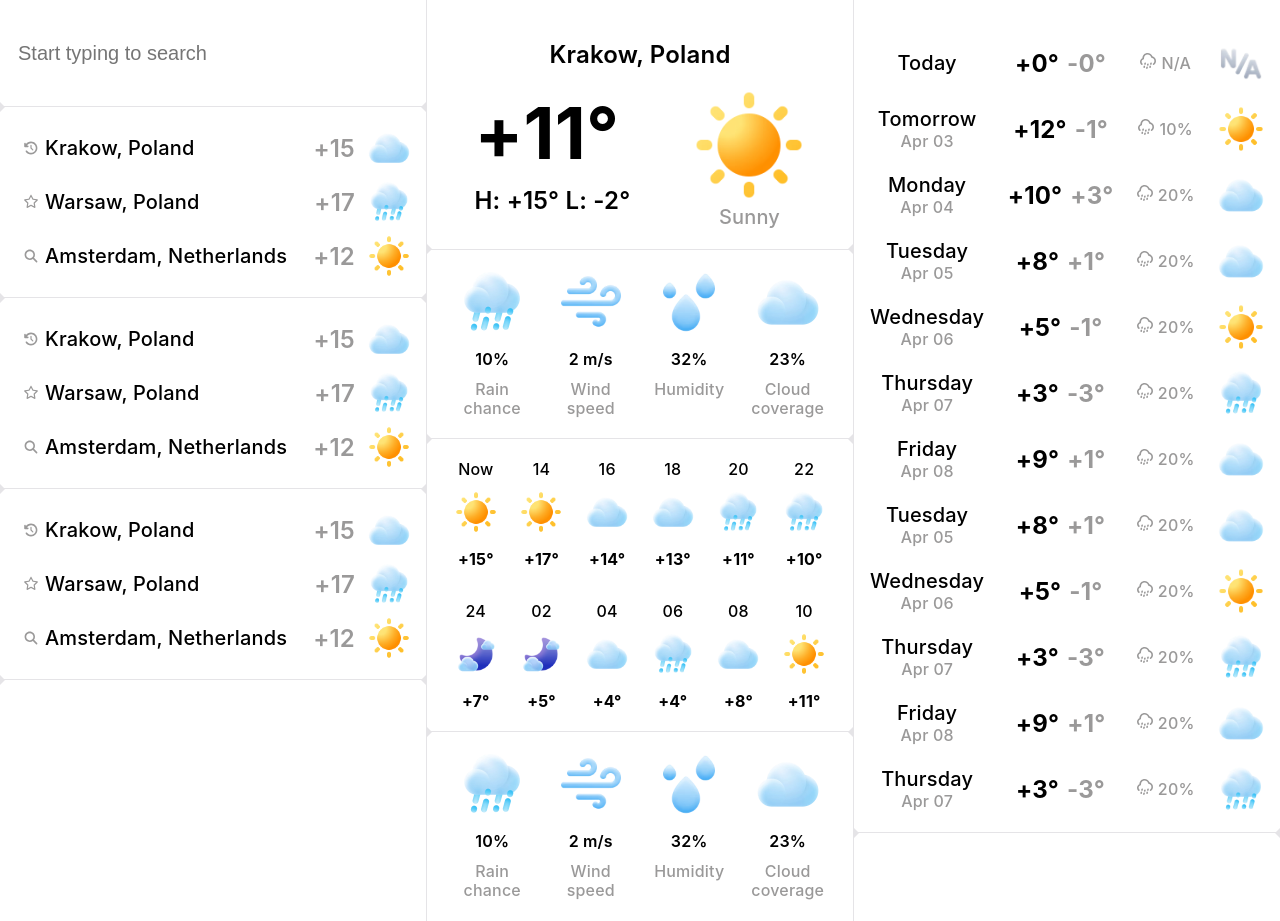
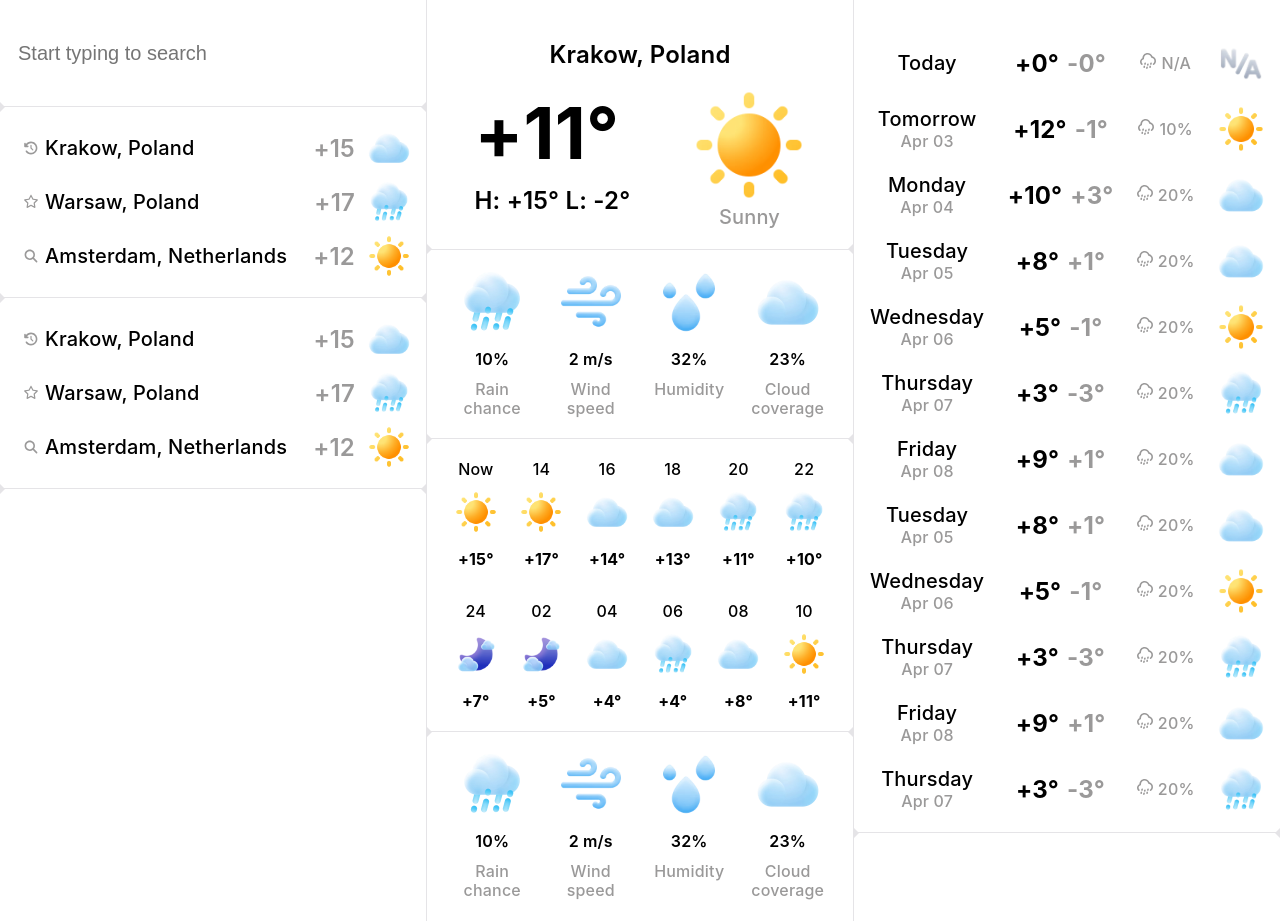
Before and after one commit to Kak0ytachel/SimpleWeather, a React (Vite) app: page / in a window 1280 px wide. Built offline with nearby package versions, Linux system fonts and the light colour scheme.

Commit message:
search/city updated

```diff
--- a/src/App.jsx
+++ b/src/App.jsx
@@ -160,16 +160,19 @@ function App() {
                 <input className={"Search"} type="text" placeholder={"Start typing to search"} autoFocus onInput={searchInputHandler}></input>
             </Card>
           <Divider/>
+
+            {(foundCities.length > 0)? (<>
+              <Card>
+                <CityCard cities={foundCities} typeIcon={"search"}/>
+              </Card>
+              <Divider/>
+            </>): null}
           <Card>
-            <CityCard cities={foundCities} typeIcon={"search"}/>
+            <CityCard isSample={true}/>
           </Card>
           <Divider/>
           <Card>
-            <CityCard/>
-          </Card>
-          <Divider/>
-          <Card>
-            <CityCard/>
+            <CityCard isSample={true}/>
           </Card>
           <Divider/>
         </div>
@@ -225,7 +228,7 @@ export function getCachedCurrentWeather(city) {
 
 function randomWeather()  {
     const temperature = Math.floor(Math.random() * 25 - 5);
-    const weather = `${(temperature > 0) && "+"}${temperature}°`;
+    const weather = `${(temperature > 0) ? "+": ""}${temperature}°`;
     const icons = ["sun", "cloud", "rain", "moon-clouds"];
     const icon = icons.at(Math.floor(Math.random() * icons.length));
     return {weather, icon};
--- a/src/CityCard.jsx
+++ b/src/CityCard.jsx
@@ -2,7 +2,7 @@ import CityElement from "./CityElement.jsx";
 import "./CityCard.css"
 import {getCachedCurrentWeather} from "./App.jsx";
 
-export default function CityCard({typeIcon = "favourite", cities = []}) {
+export default function CityCard({typeIcon = "favourite", cities = [], isSample = false}) {
     let citiesElements = cities.map((city) => {
         const {weather, icon} = getCachedCurrentWeather(city)
         return <CityElement city={city} typeIcon={typeIcon} value={weather} icon={icon}/>
@@ -11,8 +11,12 @@ export default function CityCard({typeIcon = "favourite", cities = []}) {
 
     return <div className="CityCard">
         {citiesElements}
-        <CityElement city={"Krakow, Poland"} typeIcon={"history"} value={"+15"} icon={"cloud"}/>
-        <CityElement city={"Warsaw, Poland"} typeIcon={"favourite"} value={"+17"} icon={"rain"}/>
-        <CityElement city={"Amsterdam, Netherlands"} typeIcon={"search"} value={"+12"} icon={"sun"}/>
+        {(isSample)? (
+            <>
+                <CityElement city={"Krakow, Poland"} typeIcon={"history"} value={"+15"} icon={"cloud"}/>
+                <CityElement city={"Warsaw, Poland"} typeIcon={"favourite"} value={"+17"} icon={"rain"}/>
+                <CityElement city={"Amsterdam, Netherlands"} typeIcon={"search"} value={"+12"} icon={"sun"}/>
+            </>
+        ): null}
     </div>
 }
--- /dev/null
+++ b/src/Icon.css
@@ -0,0 +1,4 @@
+.Icon {
+    user-select: none;
+    -webkit-user-drag: none;
+}
--- a/src/Icon.jsx
+++ b/src/Icon.jsx
@@ -5,6 +5,7 @@ import wind from './assets/wind.avif'
 import rain from './assets/rain.avif'
 import humidity from './assets/humidity.avif'
 import moon_clouds from './assets/moon-clouds.avif'
+import './Icon.css'
 
 export default function Icon({name, size}) {
     let src = (() => {
@@ -30,6 +31,6 @@ export default function Icon({name, size}) {
     }
 
     return (
-        <img src={src} alt={name} height={size} width={size}></img>
+        <img className="Icon" src={src} alt={name} height={size} width={size}></img>
     );
 }
```
